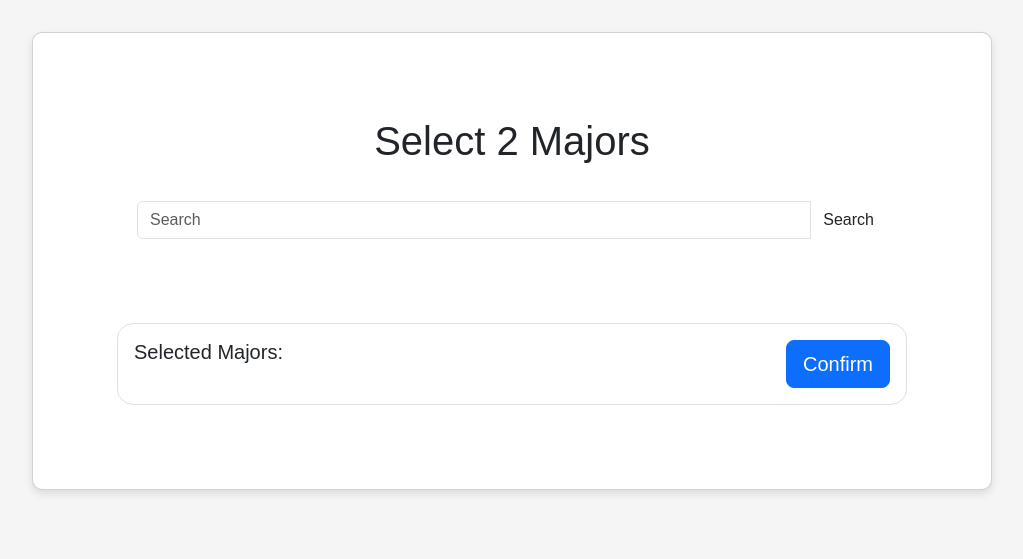
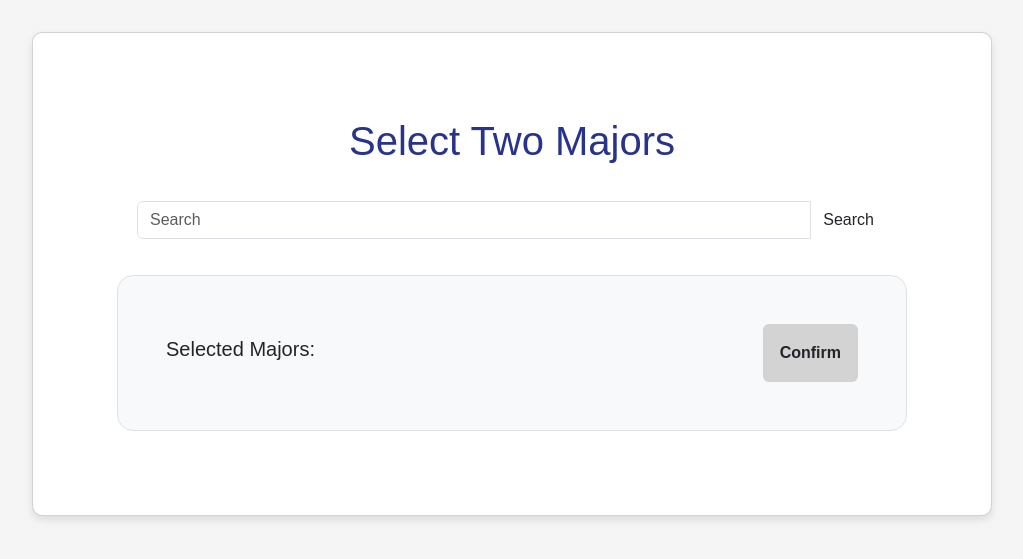
Before and after one commit to nishandevkar/double-major-planner-2023, a Flask app: page /selectMajor in a window 1280 px wide. Shown: the part 60-619 px from the top of the page, without its empty margins (128-1151 px from the left). Run offline with Flask 3, Linux system fonts and the light colour scheme; some libraries are stand-ins or nearby versions.

Commit message:
add styles for selectMajor.html

```diff
--- a/app/static/css/style.css
+++ b/app/static/css/style.css
@@ -25,16 +25,16 @@
 }
 
 .custom-capsule {
-    border-radius: 10px !important;
-    background-color: transparent !important;
+    border-radius: 10px;
+    background-color: transparent;
     transition: background-color 0.3s;
 }
 
 .custom-capsule:hover {
-    background-color: #59595a67 !important;
+    background-color: #59595a67;
 }
 .custom-capsule.active {
-    background-color: #DEAD00 !important;
+    background-color: #DEAD00;
 }
 
 .btn-transparent {
--- a/app/static/css/style2.css
+++ b/app/static/css/style2.css
@@ -167,12 +167,68 @@ nav ul li a:hover {
 
 
 /* select major */
+.major-title {
+    color: #28348B;
+}
+
+.majors-lst {
+    align-items: center;
+    width: 95%;
+}
 
 .majors {
     width: 150px;
     height: 100px;
+    border-color: #02020296;
 }
 
+.majors:hover {
+    background-color: #070707a0;
+    color: white;
+}
+
+/* .majors.active {
+    background-color: #050505d6;
+    color: white;
+} */
+
+.first-selected {
+    background-color: #28348B !important;
+    color: white !important;
+}
+
+.second-selected {
+    background-color: #DEAD00 !important;
+    color: white !important;
+}
+
+.majors:disabled {
+    background-color: #d4d4d4;
+}
+
+
+#major1 {
+    background-color: #28348B;
+    padding: 1rem;
+    margin-left: 1rem;
+}
+
+#major2 {
+    background-color: #DEAD00;
+    padding: 1rem;
+    margin-left: 1rem;
+}
+
+.confirm-button {
+    background-color: lightgray;
+    align-items: center;
+    padding: 1rem;
+}
+
+.confirm-button:hover {
+    background-color: lightslategrey;
+    color: white;
+}
 /* .major-search {
     background-color: #28348B;
 
--- a/app/templates/base.html
+++ b/app/templates/base.html
@@ -38,7 +38,6 @@
     <script src="{{ url_for('static', filename='js/bootstrap.min.js') }}"></script>
     <script src="https://cdn.jsdelivr.net/npm/@popperjs/core@2.9.3/dist/umd/popper.min.js"></script>
     <script src="{{ url_for('static', filename='js/script.js') }}"></script>
-    <script src="{{ url_for('static', filename='js/script2.js') }}"></script>
 
     <div class="all_pages">
         {% block content %}{% endblock %}
--- a/app/templates/selectMajor.html
+++ b/app/templates/selectMajor.html
@@ -8,7 +8,7 @@
         <div class="major-container container overflow-hidden text-center">
 
         <!-- Title of the Page -->
-        <div class="major-title h1">Select 2 Majors</div>
+        <div class="major-title h1">Select Two Majors</div>
         <div class="search-bar-container container">
 
 
@@ -26,7 +26,7 @@
         <form id="major-selection-form">
 
 
-        <div class="major-selection-row row">
+        <div class="major-selection-row majors-lst row">
             {% for major in majors %}
             <div class="col">
                 <button class="btn majors mb-md-5 fs-6 btn-lg p-2" data-bs-toggle="button" data-major="{{ major }}">
@@ -38,9 +38,12 @@
 
 
 <!-- Confirmation area -->
-        <div class="container mt-5 d-flex justify-content-between border rounded-4 p-3">
-            <p class="h5" id="selected-majors-paragraph"> Selected Majors: </p>
-            <div class="confirm-button btn btn-primary btn-lg" onclick="sendSelectedMajors()"> Confirm</div>
+        <div class="container bg-light d-flex justify-content-between align-items-center border rounded-4 p-md-5">
+            <p class="h5"> Selected Majors:
+                <span class="badge" id="major1"></span>
+                <span class="badge" id="major2"></span>
+            </p>
+            <div class="confirm-button btn fw-bolder" onclick="sendSelectedMajors()"> Confirm</div>
         </div>
         </form>
 </div>
@@ -53,21 +56,44 @@ function handleMajorButtonClick(major) {
     // Check if the selected major already exists in the array
     console.log(major);
     const index = selectedMajors.indexOf(major);
+    const button = document.querySelector(`[data-major="${major}"]`);
 
     if (index === -1) {
         // If the major is not selected, add it to the selectedMajors array
         selectedMajors.push(major);
         // Apply a visual style to indicate the selected state
         document.querySelector(`[data-major="${major}"]`).classList.add('selected');
+        if (selectedMajors.length === 1) {
+            button.classList.add('first-selected');
+        } else if (selectedMajors.length === 2) {
+            button.classList.add('second-selected');
+        }
     } else {
         // If the major is already selected, remove it from the selectedMajors array
         selectedMajors.splice(index, 1);
         // Remove the visual style
         document.querySelector(`[data-major="${major}"]`).classList.remove('selected');
+        button.classList.remove('first-selected', 'second-selected');
     }
 
     // Update the displayed selected majors
     updateSelectedMajors();
+
+    updateButtonColors();
+    updateSelectedMajors();
+}
+
+function updateButtonColors() {
+    document.querySelectorAll('.majors').forEach(button => {
+        button.classList.remove('first-selected', 'second-selected');
+    });
+
+    if (selectedMajors.length > 0) {
+        document.querySelector(`[data-major="${selectedMajors[0]}"]`).classList.add('first-selected');
+    }
+    if (selectedMajors.length > 1) {
+        document.querySelector(`[data-major="${selectedMajors[1]}"]`).classList.add('second-selected');
+    }
 }
 
 // Add click event listeners to the major buttons
@@ -75,15 +101,47 @@ document.querySelectorAll('.majors').forEach(button => {
     button.addEventListener('click', function () {
         const major = this.dataset.major;
         handleMajorButtonClick(major);
+        toggleButtons();
     });
 });
 
+// Function to toggle the disabled state of the major buttons based on the selectedMajors array length
+function toggleButtons() {
+    document.querySelectorAll('.majors').forEach(button => {
+        const major = button.dataset.major;
+        if (selectedMajors.length >= 2 && !selectedMajors.includes(major)) {
+            // If two majors are selected and the current button is not one of them, disable the button
+            button.setAttribute('disabled', 'disabled');
+        } else {
+            // If less than two majors are selected, or the current button is one of the selected majors, enable the button
+            button.removeAttribute('disabled');
+        }
+    });
+}
+
 // Function to update the displayed selected majors
 function updateSelectedMajors() {
-    const selectedMajorsParagraph = document.getElementById('selected-majors-paragraph');
-    // Update the text content for the selected majors
-    selectedMajorsParagraph.textContent = `Selected Majors:  ${selectedMajors.join(', ')}`;
+    const major1Badge = document.getElementById('major1');
+    const major2Badge = document.getElementById('major2');
+
+    major1Badge.className = 'badge';
+    major2Badge.className = 'badge';
+    major1Badge.textContent = '';
+    major2Badge.textContent = '';
+
+
+    if (selectedMajors.length > 0) {
+        major1Badge.textContent = selectedMajors[0];
+        major1Badge.classList.add('first-selected');
+    }
+    if (selectedMajors.length > 1) {
+        major2Badge.textContent = selectedMajors[1];
+        major2Badge.classList.add('second-selected');
+    }
 }
+
+
+
 
 // Function to send selected majors to the backend and update the displayed selected majors
 function sendSelectedMajors() {
```
Also changed, not shown: app/static/js/script.js (+59 -7 lines), app/static/js/script2.js (deleted, +0 -61 lines).
